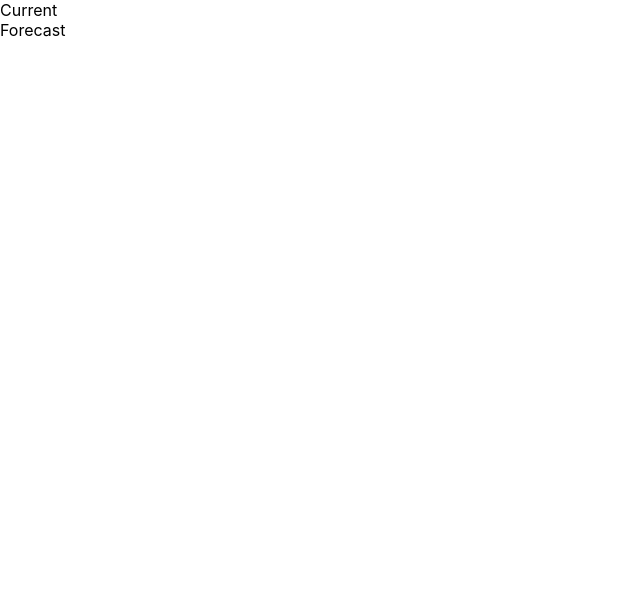
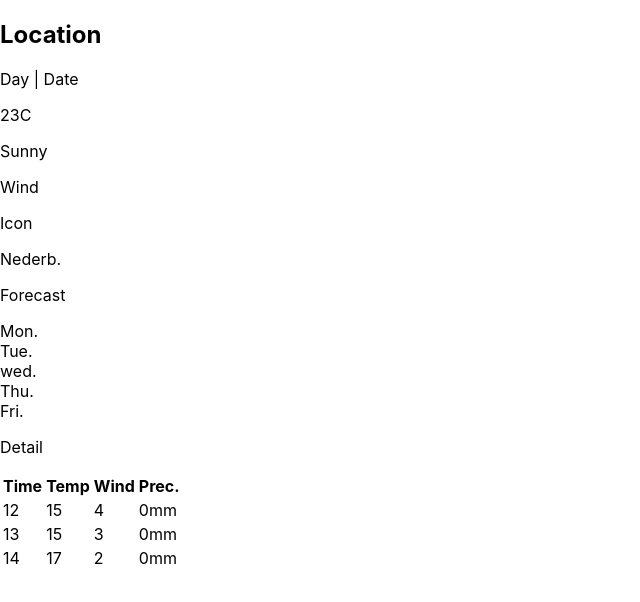
Before and after one commit to NovaBoman/weather-app, a React (Create React App) app: page / in a window 1280 px wide. Shown: the top 602 px of the page, without its empty margins (0-640 px from the left). Built offline with nearby package versions, Linux system fonts and the light colour scheme.

Commit message:
Add html template

```diff
--- a/src/components/Current.js
+++ b/src/components/Current.js
@@ -1,7 +1,19 @@
 import React from "react";
 
 const Current = () => {
-  return <div className="current">Current</div>;
+  return (
+    <div className="current">
+      <h2 className="location">Location</h2>
+      <p>Day | Date </p>
+      <p className="temperature">23C</p>
+      <p>Sunny</p>
+      <div className="short-info">
+        <p>Wind</p>
+        <p>Icon</p>
+        <p>Nederb.</p>
+      </div>
+    </div>
+  );
 };
 
 export default Current;
--- a/src/components/Forecast.js
+++ b/src/components/Forecast.js
@@ -1,7 +1,53 @@
 import React from "react";
 
 const Forecast = () => {
-  return <div className="forecast">Forecast</div>;
+  return (
+    <div className="forecast">
+      <p>Forecast</p>
+      <div className="overview">
+        <div className="overview-card">Mon.</div>
+        <div className="overview-card">Tue.</div>
+        <div className="overview-card">wed.</div>
+        <div className="overview-card">Thu.</div>
+        <div className="overview-card">Fri.</div>
+      </div>
+      <p>Detail</p>
+      <div className="detail">
+        <div className="hourly">
+          <table>
+            <thead>
+              <tr>
+                <th scope="col">Time</th>
+                <th scope="col">Temp</th>
+                <th scope="col">Wind</th>
+                <th scope="col">Prec.</th>
+              </tr>
+            </thead>
+            <tbody>
+              <tr>
+                <td>12</td>
+                <td>15</td>
+                <td>4</td>
+                <td>0mm</td>
+              </tr>
+              <tr>
+                <td>13</td>
+                <td>15</td>
+                <td>3</td>
+                <td>0mm</td>
+              </tr>
+              <tr>
+                <td>14</td>
+                <td>17</td>
+                <td>2</td>
+                <td>0mm</td>
+              </tr>
+            </tbody>
+          </table>
+        </div>
+      </div>
+    </div>
+  );
 };
 
 export default Forecast;
```
